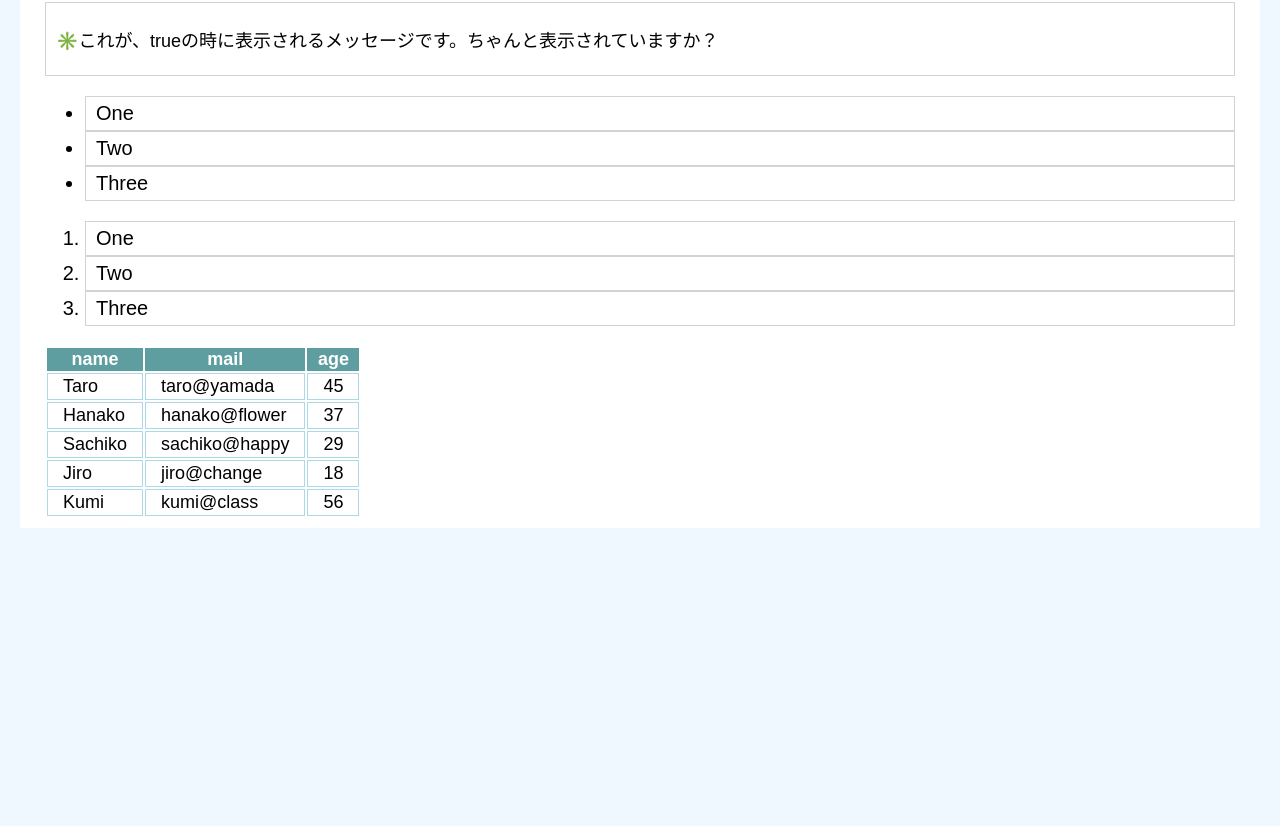
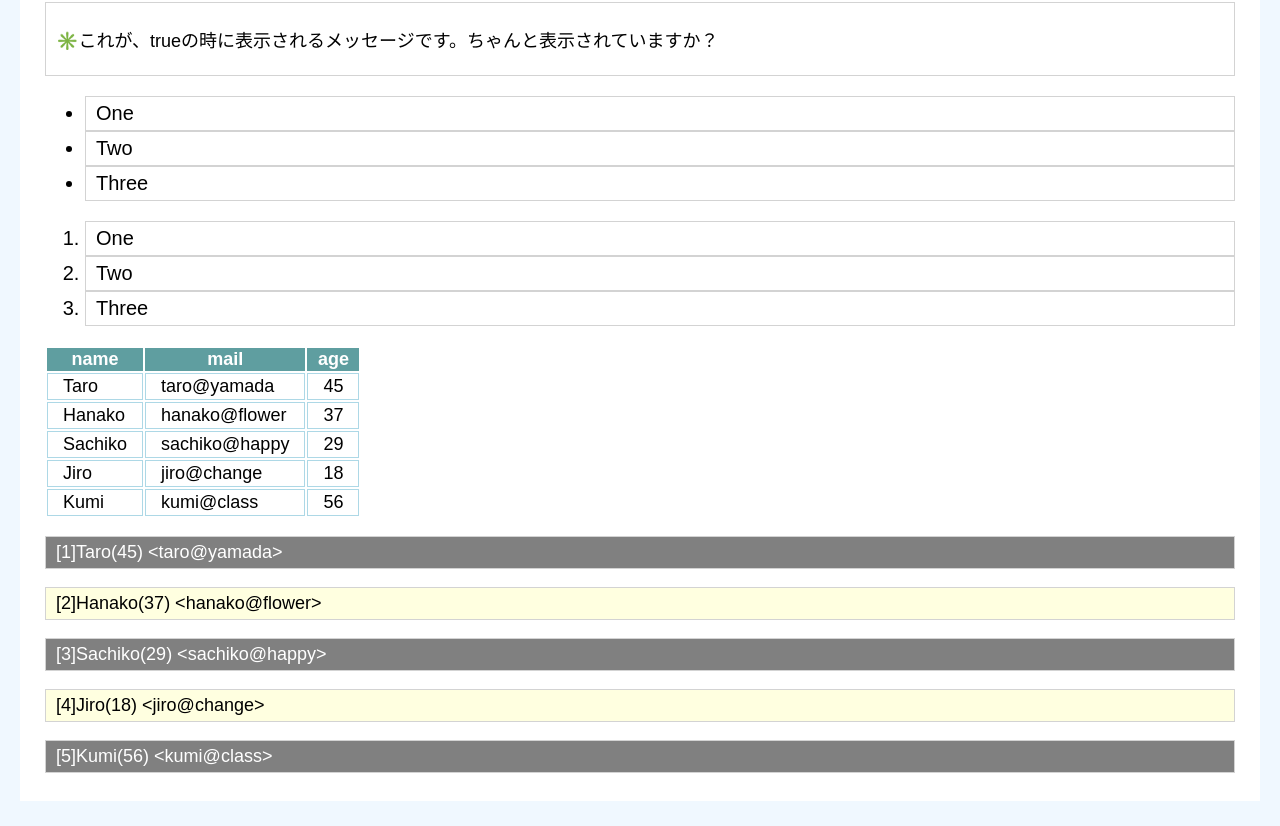
Before and after one commit to yuuta-git12/React_Ts_App, a React (Create React App) app: page / in a window 1280 px wide. Shown: the part 443-1269 px from the top of the page. Before the commit the page ends 996 px from the top, so only its background shows below. Built offline with nearby package versions, Linux system fonts and the light colour scheme.

Commit message:
関数定義を使った画面表示

```diff
--- a/src/App.tsx
+++ b/src/App.tsx
@@ -66,6 +66,15 @@ function Table(){
   )
 }
 
+function getData(n:number){
+  const flg = n % 2 == 0;
+  return(
+    <p className='msg'
+      style={flg ? {backgroundColor:'gray',color:'white'}:{}}>
+      [{n+1}]{user_data[n].name}({user_data[n].age}) &lt;{user_data[n].mail}&gt;
+    </p>
+  )
+}
 
 // App関数(Reactのコンポーネント)の定義
 function App() {
@@ -112,6 +121,12 @@ function App() {
 
       <Table/>
 
+      {getData(0)}
+      {getData(1)}
+      {getData(2)}
+      {getData(3)}
+      {getData(4)}
+
       </div>
     </div>
   );
```
